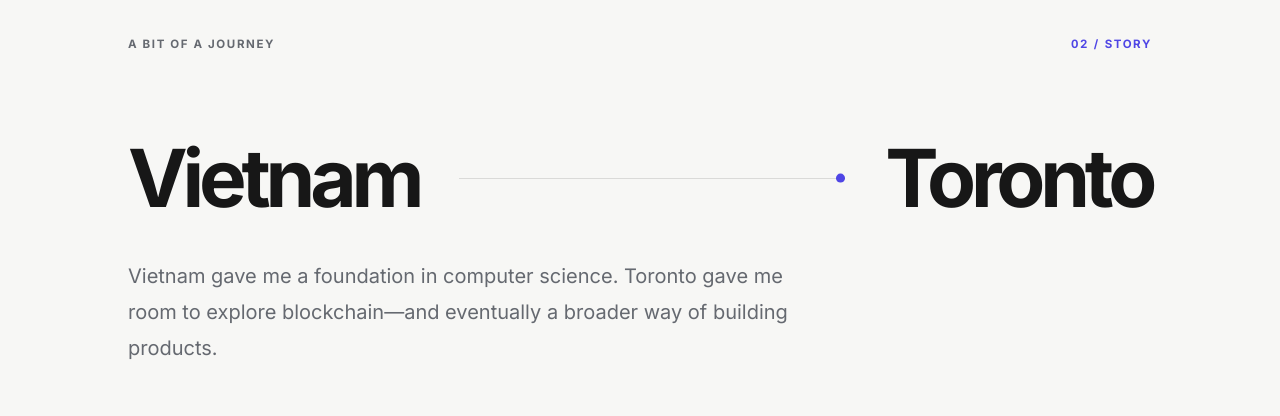
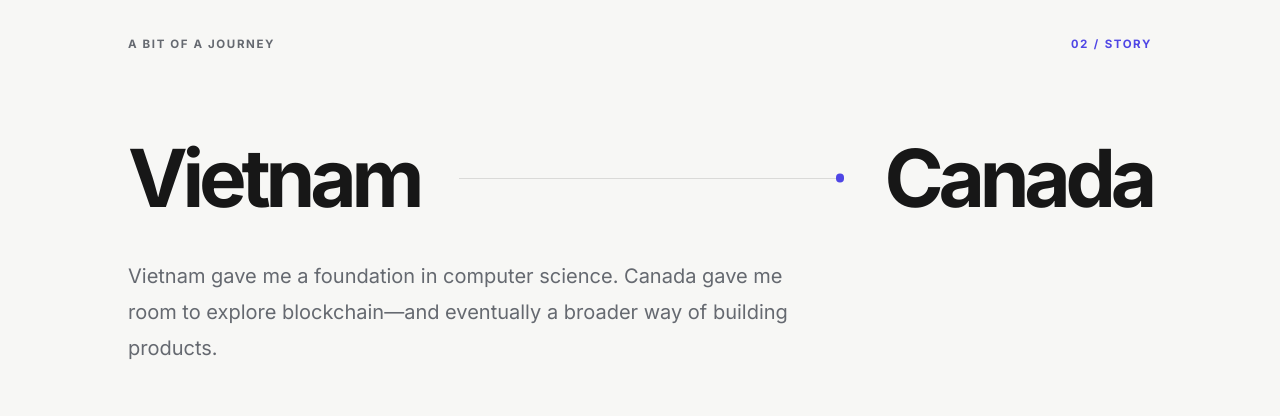
Before and after one commit to leodinh/leodinh.github.io, a Next.js app: page /about in a window 1280 px wide. Shown: the part 1040-1456 px from the top of the page. Built offline with nearby package versions, Linux system fonts and the light colour scheme; what tailwindcss-animated would draw is missing.

Commit message:
fix: update journey destination to Canada

```diff
--- a/components/aboutStory.js
+++ b/components/aboutStory.js
@@ -189,16 +189,16 @@ function AboutStory() {
             <section id="story" className="about-editorial-section" aria-labelledby="story-title">
                 <SectionHeading chapter={CHAPTERS[1]} title="A bit of a journey" />
                 <h2 id="story-title" className="sr-only">
-                    From Vietnam to Toronto
+                    From Vietnam to Canada
                 </h2>
-                <div className="about-route" aria-label="From Vietnam to Toronto">
+                <div className="about-route" aria-label="From Vietnam to Canada">
                     <span>Vietnam</span>
                     <span className="about-route-line" aria-hidden="true" />
-                    <span>Toronto</span>
+                    <span>Canada</span>
                 </div>
                 <p className="about-story-intro">
-                    Vietnam gave me a foundation in computer science. Toronto gave me room to
-                    explore blockchain—and eventually a broader way of building products.
+                    Vietnam gave me a foundation in computer science. Canada gave me room to explore
+                    blockchain—and eventually a broader way of building products.
                 </p>
                 <div className="about-story-layout">
                     <ol className="about-path">
```
